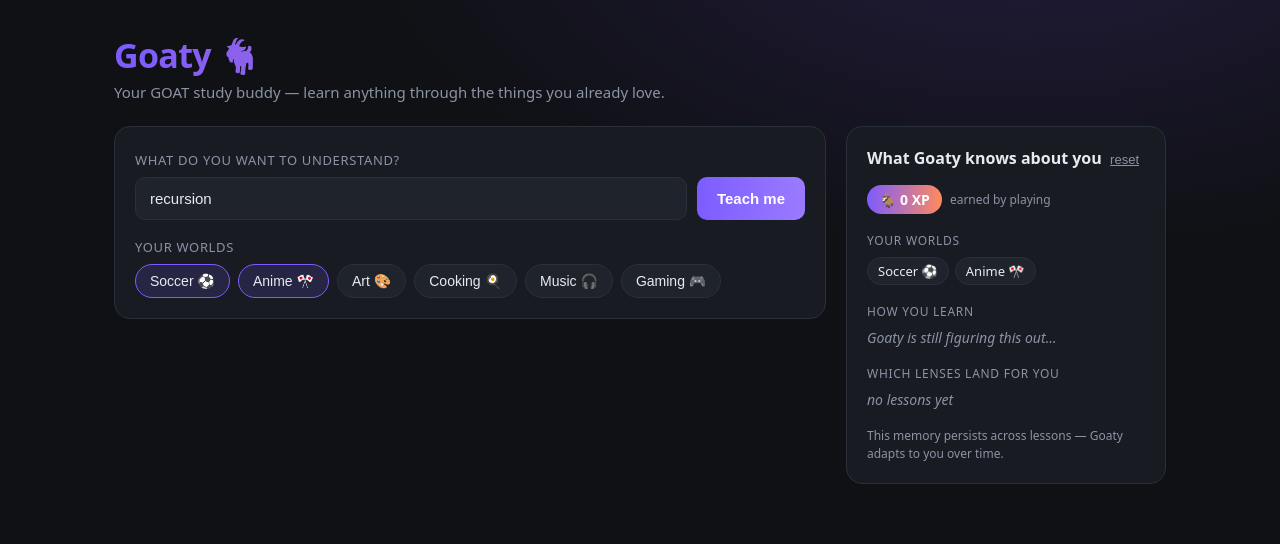
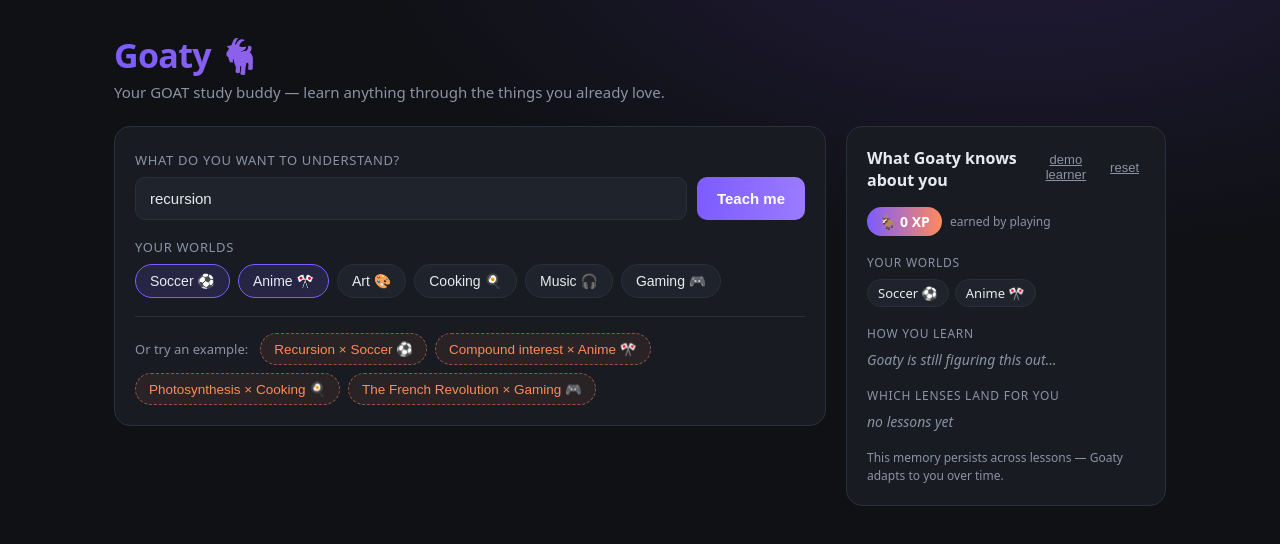
Before and after one commit to angiediaz0209/Goaty, a React (Vite) app: page / in a window 1280 px wide. Shown: the top 544 px of the page. Built offline with nearby package versions, Linux system fonts and the light colour scheme.

Commit message:
Add demo affordances: example quick-start chips + seeded demo learner
Co-Authored-By: Claude Opus 4.8 <noreply@anthropic.com>

```diff
--- a/src/App.jsx
+++ b/src/App.jsx
@@ -7,6 +7,26 @@ const GAME_TYPES = [
   { id: 'spot_mistake', label: '🔍 Spot the Mistake' },
   { id: 'order_steps', label: '🔢 Order the Steps' },
 ]
+
+// One-click demos — real live generation, no blank page.
+const EXAMPLES = [
+  { label: 'Recursion × Soccer ⚽', topic: 'recursion', passions: ['Soccer ⚽'] },
+  { label: 'Compound interest × Anime 🎌', topic: 'compound interest', passions: ['Anime 🎌'] },
+  { label: 'Photosynthesis × Cooking 🍳', topic: 'photosynthesis', passions: ['Cooking 🍳'] },
+  { label: 'The French Revolution × Gaming 🎮', topic: 'the French Revolution', passions: ['Gaming 🎮'] },
+]
+
+// A seeded learner so the memory panel + adaptation story is visible instantly.
+const DEMO_PROFILE = {
+  passions: ['Soccer ⚽', 'Anime 🎌', 'Art 🎨'],
+  learnerStyle: 'Learns best through stories and characters — narrative analogies land better than spatial/positional ones.',
+  lensLog: [
+    { lens: 'Anime', topic: 'variables', worked: true },
+    { lens: 'Soccer', topic: 'recursion', worked: false },
+    { lens: 'Anime', topic: 'recursion', worked: true },
+  ],
+  xp: 40,
+}
 
 const DEFAULT_PASSIONS = ['Soccer ⚽', 'Anime 🎌', 'Art 🎨', 'Cooking 🍳', 'Music 🎧', 'Gaming 🎮']
 const STORAGE_KEY = 'muse-profile-v1'
@@ -137,22 +157,22 @@ export default function App() {
     }))
 
   // choose the lens with the best track record, else the first passion
-  function pickStartLens() {
+  function pickStartLens(passions = profile.passions) {
     const wins = new Set(profile.lensLog.filter((l) => l.worked).map((l) => l.lens))
-    const preferred = profile.passions.find((p) => wins.has(bare(p)))
-    return bare(preferred || profile.passions[0])
+    const preferred = passions.find((p) => wins.has(bare(p)))
+    return bare(preferred || passions[0])
   }
 
-  async function startLesson() {
-    if (!topic.trim() || profile.passions.length === 0) return
-    setLoading(true); setError(''); setFeedback(null); setAnswer(''); setChatMsgs([])
-    const activeLens = pickStartLens()
+  async function runLesson(topicVal, passionsVal) {
+    if (!topicVal.trim() || passionsVal.length === 0) return
+    setLoading(true); setError(''); setFeedback(null); setAnswer(''); setChatMsgs([]); setLesson(null)
+    const activeLens = pickStartLens(passionsVal)
     try {
       const data = await askGoaty({
         action: 'teach',
-        topic: topic.trim(),
+        topic: topicVal.trim(),
         activeLens,
-        otherPassions: profile.passions.map(bare).filter((p) => p !== activeLens),
+        otherPassions: passionsVal.map(bare).filter((p) => p !== activeLens),
         learnerStyle: profile.learnerStyle,
       })
       setLesson(data)
@@ -163,6 +183,19 @@ export default function App() {
     } finally {
       setLoading(false)
     }
+  }
+
+  const startLesson = () => runLesson(topic, profile.passions)
+
+  function runExample(ex) {
+    setTopic(ex.topic)
+    setProfile((pr) => ({ ...pr, passions: ex.passions }))
+    runLesson(ex.topic, ex.passions)
+  }
+
+  function loadDemo() {
+    setProfile(DEMO_PROFILE)
+    setTopic('the water cycle')
   }
 
   async function submitAnswer() {
@@ -245,6 +278,15 @@ export default function App() {
                 </button>
               ))}
             </div>
+
+            <div className="examples">
+              <span className="examples-label">Or try an example:</span>
+              {EXAMPLES.map((ex) => (
+                <button key={ex.label} className="example-chip" onClick={() => runExample(ex)} disabled={loading}>
+                  {ex.label}
+                </button>
+              ))}
+            </div>
           </section>
 
           {error && <div className="card error">⚠️ {error}</div>}
@@ -321,7 +363,10 @@ export default function App() {
         <aside className="card memory">
           <div className="memory-head">
             <h2>What Goaty knows about you</h2>
-            <button className="link" onClick={resetMemory}>reset</button>
+            <div className="mem-actions">
+              <button className="link" onClick={loadDemo}>demo learner</button>
+              <button className="link" onClick={resetMemory}>reset</button>
+            </div>
           </div>
 
           <div className="xp-row">
--- a/src/index.css
+++ b/src/index.css
@@ -66,6 +66,17 @@ h1 {
   padding: 8px 14px; border-radius: 999px; cursor: pointer; font-size: 14px;
 }
 .chip.active { border-color: var(--accent); background: rgba(124, 92, 255, 0.15); }
+
+.examples { display: flex; flex-wrap: wrap; align-items: center; gap: 8px; margin-top: 18px; padding-top: 16px; border-top: 1px solid var(--border); }
+.examples-label { font-size: 13px; color: var(--muted); margin-right: 4px; }
+.example-chip {
+  background: rgba(255, 138, 92, 0.08); border: 1px dashed rgba(255, 138, 92, 0.5); color: var(--accent-2);
+  padding: 7px 13px; border-radius: 999px; cursor: pointer; font-size: 13.5px;
+}
+.example-chip:hover:not(:disabled) { background: rgba(255, 138, 92, 0.18); border-style: solid; }
+.example-chip:disabled { opacity: 0.5; cursor: not-allowed; }
+
+.mem-actions { display: flex; gap: 12px; }
 
 .lens-badge {
   display: inline-block; font-size: 13px; color: var(--accent-2);
```
